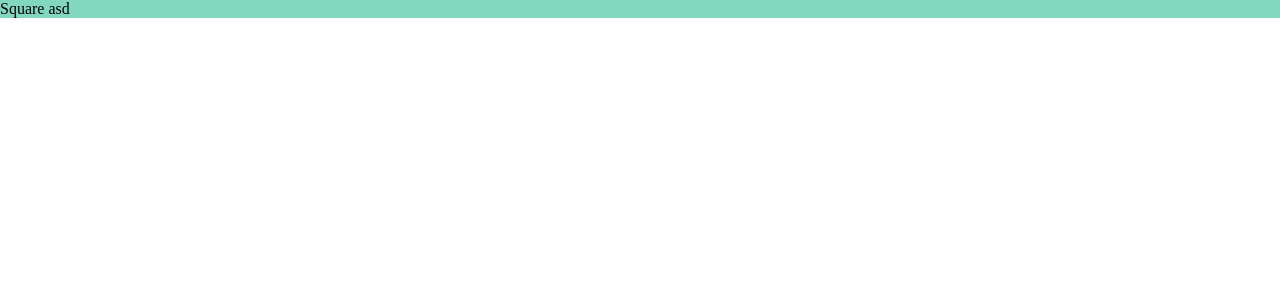
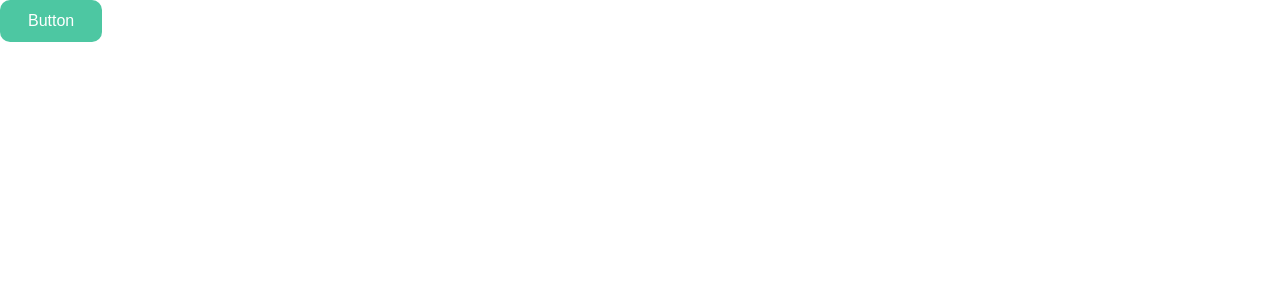
Before and after one commit to raybagas7/eFishery-THT-FE, a Next.js app: page / in a window 1280 px wide. Shown: the top 300 px of the page. Built offline with nearby package versions, Linux system fonts and the light colour scheme.

Commit message:
feat(button component): make a button component
    - make a button component with size and variant
    - use classnames package to combine all style base on property
    - make button class base on size and variant

```diff
--- a/src/components/Square.tsx
+++ /dev/null
@@ -1,12 +0,0 @@
-import React from "react";
-import style from "./square.module.scss";
-
-const Square = () => {
-  return (
-    <div className={`${style.text_black} ${style.bg_primary_light_3}`}>
-      Square asd
-    </div>
-  );
-};
-
-export default Square;
--- a/src/components/square.module.scss
+++ /dev/null
@@ -1 +0,0 @@
-@import "../styles/index.module.scss";
--- /dev/null
+++ b/src/components/ui/button.module.scss
@@ -0,0 +1,68 @@
+@import "../../styles/index.module.scss";
+
+@mixin btn($bg-color: #e2e2e2) {
+  text-decoration: none;
+  cursor: pointer;
+  display: inline-block;
+  border: 0;
+  padding: $base-padding $base-padding * 2;
+  border-radius: $base-border-radius;
+  background-color: $bg-color;
+}
+
+.button {
+  @include btn;
+
+  &.button_sm {
+    font-size: $font-size-sm;
+    padding: $base-padding - 0.25 $base-padding + 0.75;
+    border-radius: $base-border-radius - 15;
+  }
+
+  &.button_base {
+    font-size: $base-font-size;
+    padding: $base-padding $base-padding + 1;
+    border-radius: $base-border-radius - 10;
+  }
+
+  &.button_lg {
+    font-size: $font-size-lg;
+    padding: $base-padding + 0.25 $base-padding + 1.25;
+    border-radius: $base-border-radius;
+  }
+}
+
+@each $key, $val in $colors {
+  .button_#{$key} {
+    @include btn($val);
+
+    @if ($key == "outline") {
+      outline: $primary solid 2px;
+      &:hover {
+        background-color: $primary;
+        color: #ffffff;
+      }
+    } @else {
+      &:hover {
+        background-color: lighten($color: $val, $amount: 5);
+      }
+    }
+  }
+
+  .button_outlined-#{$key} {
+    @include btn(white);
+    border: $base-border-thickness solid $val;
+    &:hover {
+      background-color: $val;
+    }
+  }
+
+  .button_complement-#{$key} {
+    @include btn($val);
+    color: light-comp($val);
+    &:hover {
+      color: $val;
+      background-color: light-comp($val);
+    }
+  }
+}
--- /dev/null
+++ b/src/components/ui/button.tsx
@@ -0,0 +1,36 @@
+import React from "react";
+import style from "./button.module.scss";
+import classNames from "classnames";
+
+const Button = ({
+  children,
+  variant = "primary",
+  size = "base",
+  ...props
+}: IButtonProps) => {
+  const variantClasses = {
+    primary: [style.button_primary, style.text_white],
+    secondary: [style.button_secondary, style.text_black],
+    destructive: [style.button_error, style.text_white],
+    outline: [style.button_outline, style.text_primary],
+  };
+
+  const sizeClasses = {
+    small: [style.button_sm],
+    base: [style.button_base],
+    large: [style.button_lg],
+  };
+
+  const buttonContainerClass = classNames(
+    style.button,
+    variantClasses[`${variant}`],
+    sizeClasses[`${size}`],
+  );
+  return (
+    <button {...props} className={`${buttonContainerClass}`}>
+      {children}
+    </button>
+  );
+};
+
+export default Button;
--- /dev/null
+++ b/src/interfaces/components.ts
@@ -0,0 +1,4 @@
+interface IButtonProps extends React.ButtonHTMLAttributes<HTMLButtonElement> {
+  size?: "small" | "base" | "large";
+  variant?: "primary" | "secondary" | "destructive" | "outline";
+}
--- a/src/pages/index.tsx
+++ b/src/pages/index.tsx
@@ -1,5 +1,5 @@
+import Button from "@/components/ui/button";
 import Head from "next/head";
-import Square from "@/components/Square";
 
 export default function Home() {
   return (
@@ -11,7 +11,9 @@ export default function Home() {
         <link rel="icon" href="/favicon.ico" />
       </Head>
       <main>
-        <Square />
+        <Button size="base" variant="primary">
+          Button
+        </Button>
       </main>
     </>
   );
--- a/src/styles/_variables.scss
+++ b/src/styles/_variables.scss
@@ -1,9 +1,9 @@
 // theme colors
 $primary: #4dc7a2 !default;
-$secondary: #f3f9f7 !default;
+$secondary: #f5f5f5 !default;
 $error: #d32752 !default;
 $info: #f6c31c !default;
-$muted: #f5f5f5 !default;
+$muted: #cecece !default;
 
 // color palette
 $colors: (
@@ -13,6 +13,7 @@ $colors: (
   "info": $info,
   "black": black,
   "white": white,
+  "outline": #ffffff00,
 );
 
 // spacing
@@ -22,6 +23,7 @@ $base-margin: 0.75rem !default;
 // borders
 $base-border-thickness: 1px !default;
 $base-border-radius: 20px !default;
+$rounded-radius: 50% !default;
 
 // box-shadow
 $base-box-shadow: 1px 3px 5px rgba(0, 0, 0, 0.1) !default;
```
Also changed, not shown: 1 other file (tests, documents, lock files or other folders).
